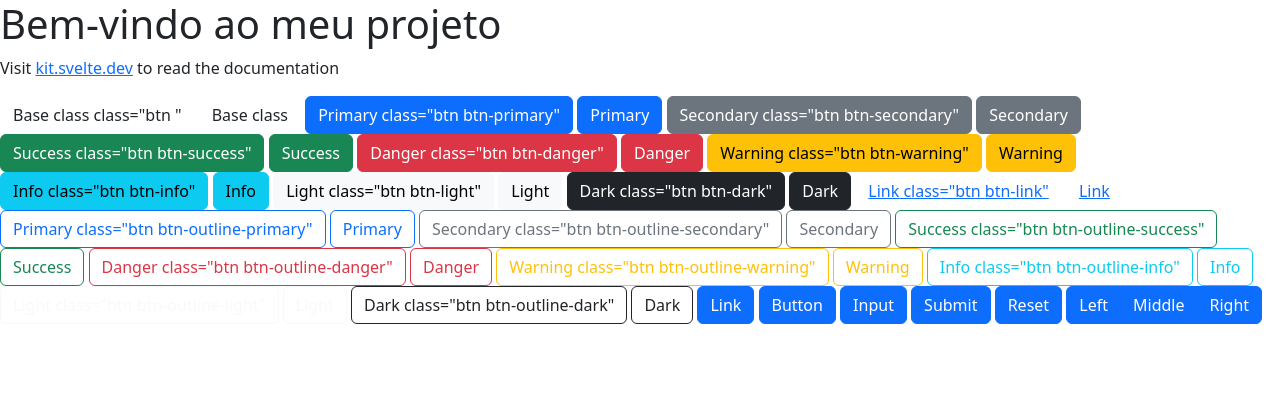
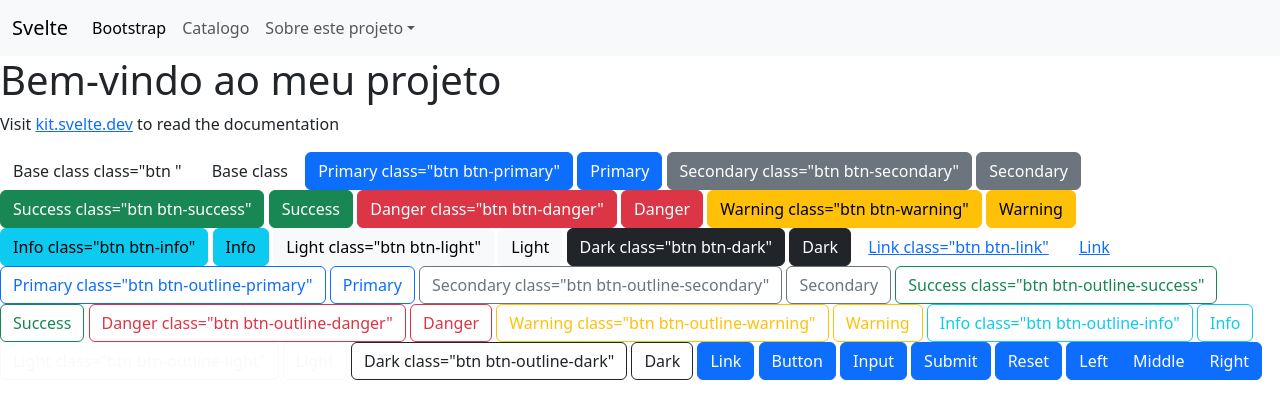
Before and after one commit to MaLopess/svelte-bootstrap, a SvelteKit app: page / in a window 1280 px wide. Shown: the top 418 px of the page. Built offline with nearby package versions, Linux system fonts and the light colour scheme.

Commit message:
refactor.alter

```diff
--- a/src/routes/+page.svelte
+++ b/src/routes/+page.svelte
@@ -1,6 +1,34 @@
 <script>
 	import Button from './MyButton.svelte';
 </script>
+
+<nav class="navbar navbar-expand-lg bg-body-tertiary">
+  <div class="container-fluid">
+    <a class="navbar-brand" href="#">Svelte</a>
+    <button class="navbar-toggler" type="button" data-bs-toggle="collapse" data-bs-target="#navbarSupportedContent" aria-controls="navbarSupportedContent" aria-expanded="false" aria-label="Toggle navigation">
+      <span class="navbar-toggler-icon"></span>
+    </button>
+    <div class="collapse navbar-collapse" id="navbarSupportedContent">
+      <ul class="navbar-nav me-auto mb-2 mb-lg-0">
+        <li class="nav-item">
+          <a class="nav-link active" aria-current="page" href="#">Bootstrap</a>
+        </li>
+        <li class="nav-item">
+          <a class="nav-link" href="#">Catalogo</a>
+        </li>
+        <li class="nav-item dropdown">
+          <a class="nav-link dropdown-toggle" href="#" role="button" data-bs-toggle="dropdown" aria-expanded="false">
+            Sobre este projeto
+          </a>
+          <ul class="dropdown-menu">
+            <li><a class="dropdown-item" href="#">Action</a></li>
+            <li><a class="dropdown-item" href="#">Another action</a></li>
+            <li><hr class="dropdown-divider"></li>
+            <li><a class="dropdown-item" href="#">Something else here</a></li>
+          </ul>
+        </li>
+            </div>
+</nav>
 
 <h1>Bem-vindo ao meu projeto</h1>
 <p>Visit <a href="https://kit.svelte.dev">kit.svelte.dev</a> to read the documentation</p>
```
